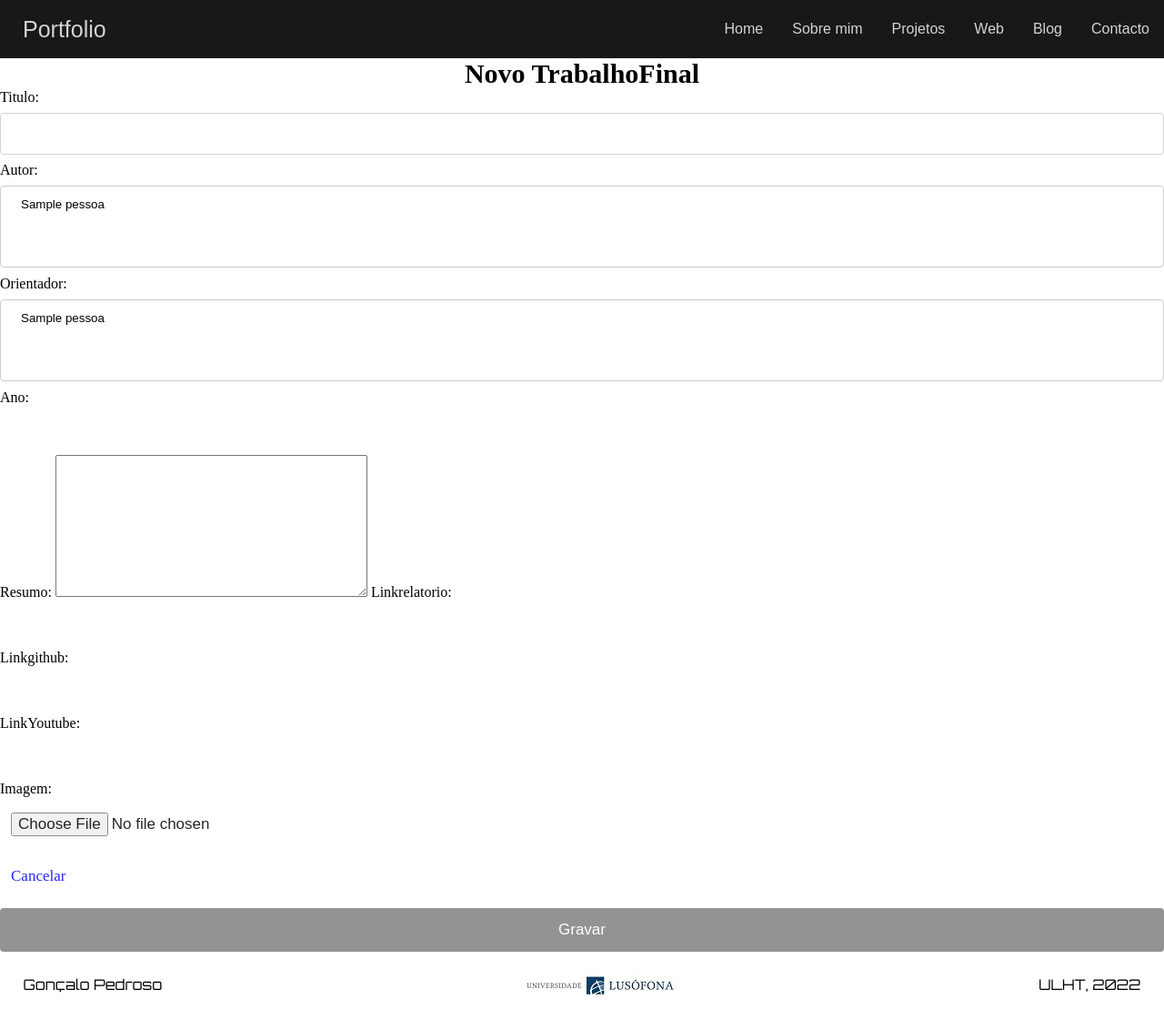
After one commit to DrAlexWild/goncalo_portfolio, a Django app: page /trabalhofinal_novo/ in a window 1280 px wide. The commit adds this page. Shown: the whole page at 91% size. Run offline with Django 4.2, Linux system fonts and the light colour scheme; a user stored in the database is signed in; tables that the repository leaves empty hold one stand-in row (values such as "Sample post"); parts of the project's set-up code (start-up, migrations or seed data) failed here and were passed over; some web fonts are replaced.

Commit message:
Form_TFCS

```diff
--- /dev/null
+++ b/portfolio/templates/portfolio/novafin.html
@@ -0,0 +1,12 @@
+{% extends 'portfolio/layout.html' %}
+{% load static %}
+{% block main %}
+<h3>Novo TrabalhoFinal</h3>
+
+    <form method="POST" enctype="multipart/form-data">
+        {% csrf_token %}
+        {{ form }}
+        <a href="{% url 'portfolio:Projetos' %}" role="button" class="btn btn-warning">Cancelar</a>
+        <input type="submit" value="Gravar" class="btn btn-primary">
+    </form>
+{% endblock %}
--- a/portfolio/urls.py
+++ b/portfolio/urls.py
@@ -20,5 +20,8 @@ urlpatterns = [
     path('comentario_novo/', views.novo_comentario_view, name='comentario_novo'),
     path('comentario_edita/<int:comentario_id>', views.edita_comentario_view,name='comentario_edita'),
     path('comentario_apaga/<int:comentario_id>', views.apaga_comentario_view,name='comentario_apaga'),
+    path('trabalhofinal_novo/', views.novo_trabalhofinal_view, name='trabalhofinal_novo'),
+    path('trabalhofinal_edita/<int:trabalhofinal_id>', views.edita_trabalhofinal_view, name='trabalhofinal_edita'),
+    path('trabalhofinal_apaga/<int:trabalhofinal_id>', views.apaga_trabalhofinal_view, name='trabalhofinal_apaga'),
 
 ]
--- a/portfolio/views.py
+++ b/portfolio/views.py
@@ -6,7 +6,7 @@ from django.contrib.auth.decorators import login_required
 
 from .models import Blog, Apti, Formacao, Cadeira, Projeto, Tecnologia, Noticia, Laboratorio, Quizz, PadroesUsados, \
     TecnologiaUsada, Comenatario, Trabalho_Final
-from .forms import BlogForm, QuizzForm, TecnologiaForm, ComenatarioForm
+from .forms import BlogForm, QuizzForm, TecnologiaForm, ComenatarioForm, Trabalho_FinalForm
 from .forms import AptiForm
 from .forms import FormacaoForm
 
@@ -189,3 +189,33 @@ def edita_comentario_view(request, comentario_id):
 def apaga_comentario_view(request, comentario_id):
     Comenatario.objects.get(id=comentario_id).delete()
     return HttpResponseRedirect(reverse('portfolio:Web'))
+
+
+@login_required
+def novo_trabalhofinal_view(request):
+    if request.method == 'POST':
+        form = Trabalho_FinalForm(request.POST,request.FILES)
+        if form.is_valid():
+            form.save()
+            return HttpResponseRedirect(reverse('portfolio:Projetos'))
+    form = Trabalho_FinalForm()
+    context = {'form': form}
+    return render(request, 'portfolio/novafin.html', context)
+
+@login_required
+def edita_trabalhofinal_view(request, trabalhofinal_id):
+    post = Trabalho_Final.objects.get(id=trabalhofinal_id)
+    if request.method == 'POST':
+        form = Trabalho_FinalForm(request.POST,request.FILES,instance=post)
+        if form.is_valid():
+            form.save()
+            return HttpResponseRedirect(reverse('portfolio:Projetos'))
+    else:
+        form = ComenatarioForm(instance=post)
+    context = {'form': form, 'trabalhofinal_id': trabalhofinal_id}
+    return render(request, 'portfolio/editarfin.html', context)
+
+
+def apaga_trabalhofinal_view(request, trabalhofinal_id):
+    Trabalho_Final.objects.get(id=trabalhofinal_id).delete()
+    return HttpResponseRedirect(reverse('portfolio:Web'))
```
Also changed, not shown: portfolio/templates/portfolio/Projetos.html (+11 -0 lines), portfolio/templates/portfolio/editarfin.html (added, +12 -0 lines).
